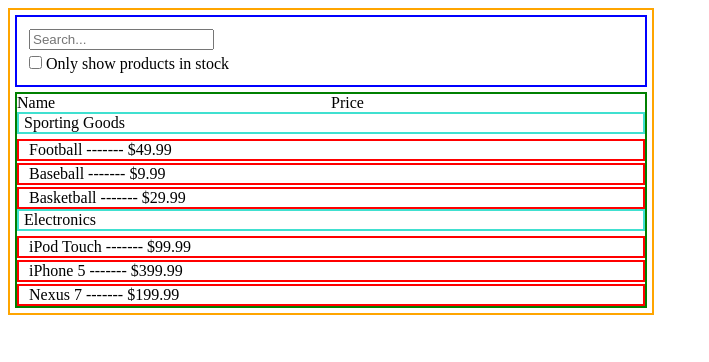
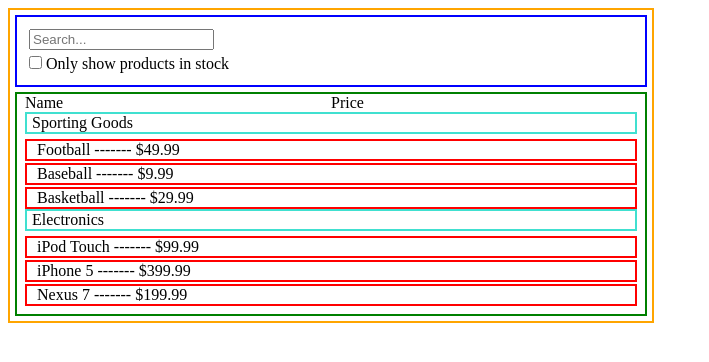
Before and after one commit to Tai-Huynh-1/js-summer24, a React (Create React App) app in the folder react-app/: page / in a window 1280 px wide. Shown: the top 362 px of the page, without its empty margins (0-709 px from the left). Built offline with nearby package versions, Linux system fonts and the light colour scheme.

Commit message:
Update FilterableProductTable.css

```diff
--- a/react-app/src/components/FilterableProductTable/FilterableProductTable.css
+++ b/react-app/src/components/FilterableProductTable/FilterableProductTable.css
@@ -21,6 +21,7 @@
 .product-table {
 	border: 2px solid green;
 	margin-top: 5px;
+	padding: 0px 8px 8px 8px;
 }
 
 .product-table-title-container {
```
